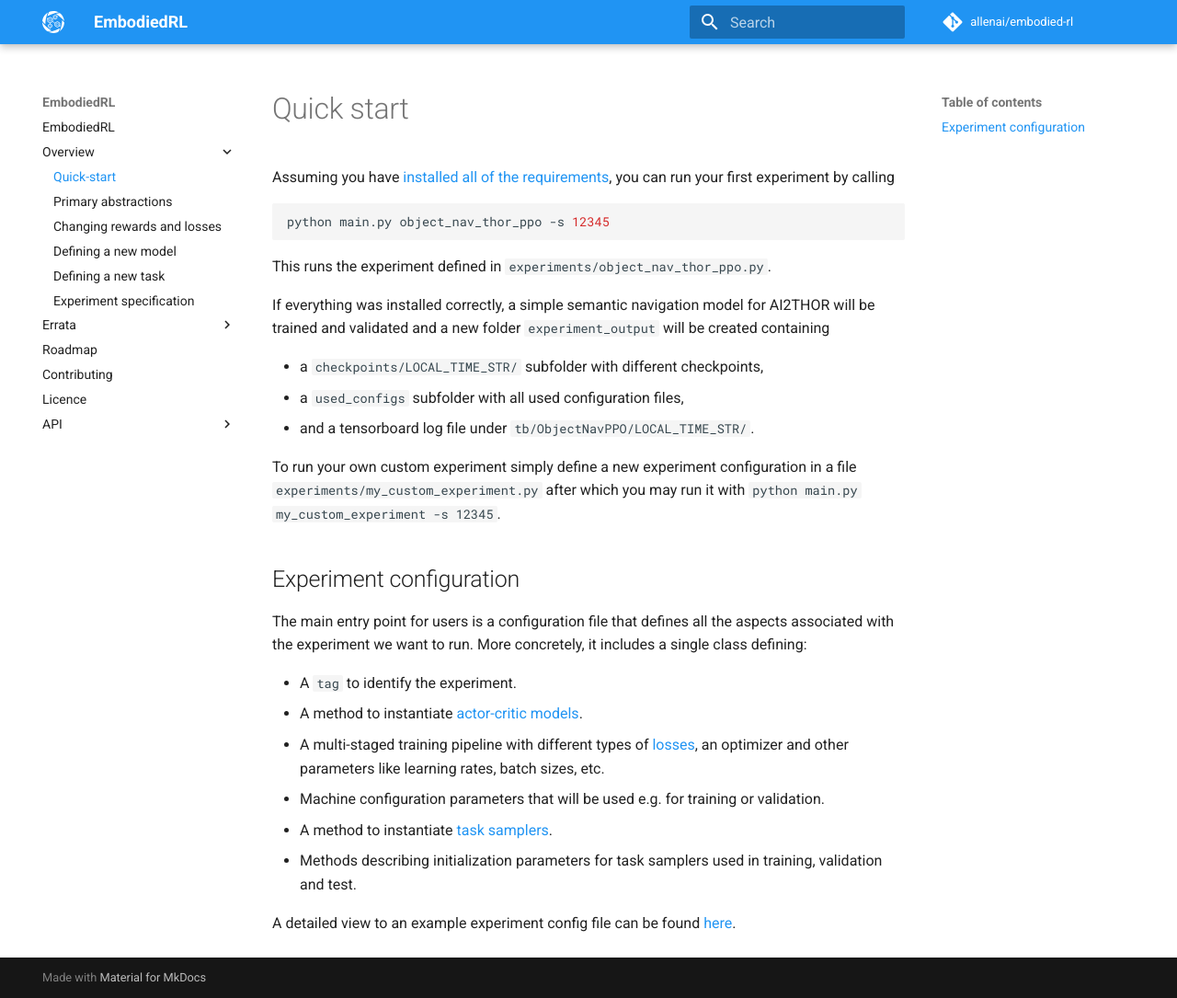
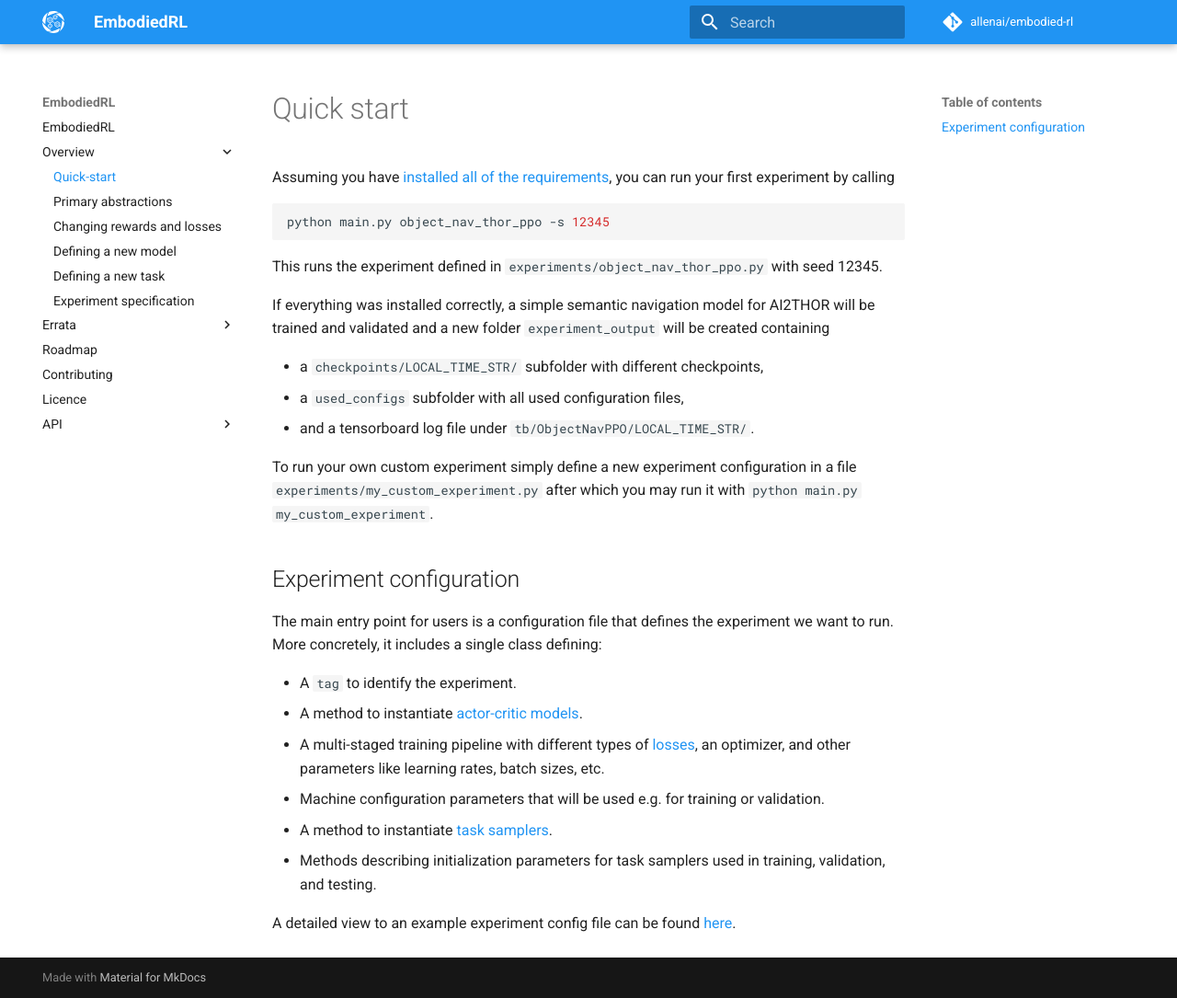
Before and after one commit to allenai/allenact, an MkDocs documentation site: the page built from docs/overview/quick-start.md, in a window 1280 px wide and 1085 px high. Shown: the whole window at 92% size. Built offline with MkDocs 1.6.1 and Material for MkDocs 9.7.7, drawn with Linux system fonts in a browser that asks for light colours; comment, search, counter and statistics services are not loaded.

Commit message:
Minor fixes.

````diff
--- a/docs/overview/quick-start.md
+++ b/docs/overview/quick-start.md
@@ -5,7 +5,7 @@ Assuming you have [installed all of the requirements](/#installation), you can r
 ```bash
 python main.py object_nav_thor_ppo -s 12345
 ```
-This runs the experiment defined in `experiments/object_nav_thor_ppo.py`.
+This runs the experiment defined in `experiments/object_nav_thor_ppo.py` with seed 12345.
 
 If everything was installed correctly, a simple semantic navigation model for AI2THOR will be trained and validated and
 a new folder `experiment_output` will be created containing
@@ -16,19 +16,19 @@ a new folder `experiment_output` will be created containing
 
 To run your own custom experiment simply define a new experiment configuration in a file `
 experiments/my_custom_experiment.py` after which you may run it with
-`python main.py my_custom_experiment -s 12345`.
+`python main.py my_custom_experiment`.
 
 ## Experiment configuration
 
-The main entry point for users is a configuration file that defines all the aspects associated with the experiment we
+The main entry point for users is a configuration file that defines the experiment we
 want to run. More concretely, it includes a single class defining:
 
 * A `tag` to identify the experiment.
 * A method to instantiate [actor-critic models](/overview/abstractions#actor-critic-model).
 * A multi-staged training pipeline with different types of [losses](/overview/abstractions#actor-critic-loss), an
-optimizer and other parameters like learning rates, batch sizes, etc.
+optimizer, and other parameters like learning rates, batch sizes, etc.
 * Machine configuration parameters that will be used e.g. for training or validation.
 * A method to instantiate [task samplers](/overview/abstractions#task-sampler).
-* Methods describing initialization parameters for task samplers used in training, validation and test.
+* Methods describing initialization parameters for task samplers used in training, validation, and testing.
 
 A detailed view to an example experiment config file can be found [here](/overview/experiment).
````
Also changed, not shown: README.md (+8 -5 lines), docs/overview/abstractions.md (+2 -2 lines).
